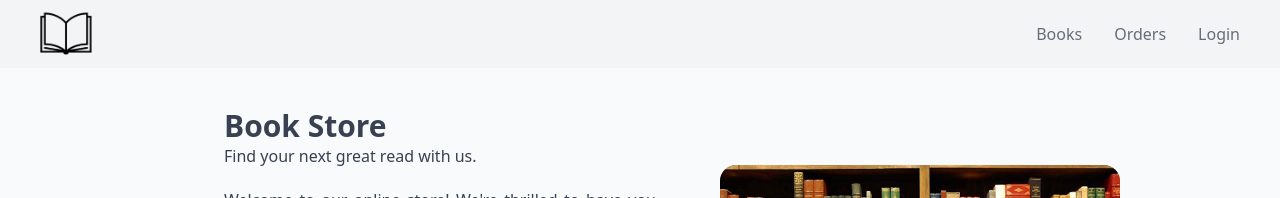
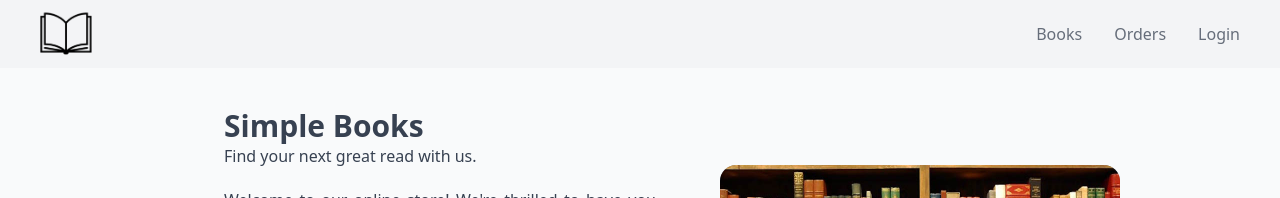
Before and after one commit to hassan-ak/wmd-next-simple-books, a Next.js app: page / in a window 1280 px wide. Shown: the top 198 px of the page. Built offline with nearby package versions, Linux system fonts and the light colour scheme.

Commit message:
Update Readme.md

```diff
--- a/src/app/page.tsx
+++ b/src/app/page.tsx
@@ -17,7 +17,7 @@
   return (
     <div className='flex flex-col max-w-[960px] mx-auto items-center md:flex-row space-y-8 md:space-y-0'>
       <div className='px-4 xs:px-16'>
-        <h1 className='text-3xl font-bold'>Book Store</h1>
+        <h1 className='text-3xl font-bold'>Simple Books</h1>
         <p>Find your next great read with us.</p>
         <p className='text-justify mt-5'>
           Welcome to our online store! We&#39;re thrilled to have you here. Our
```
Also changed, not shown: 1 other file (tests, documents, lock files or other folders).
